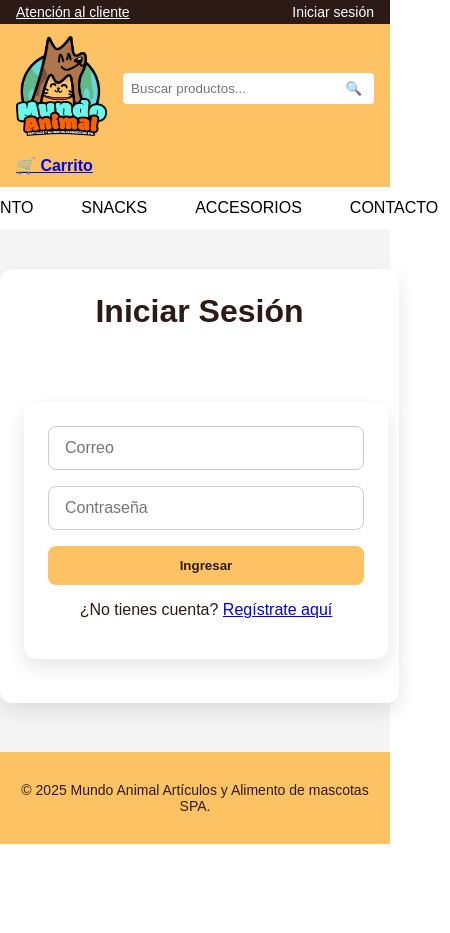
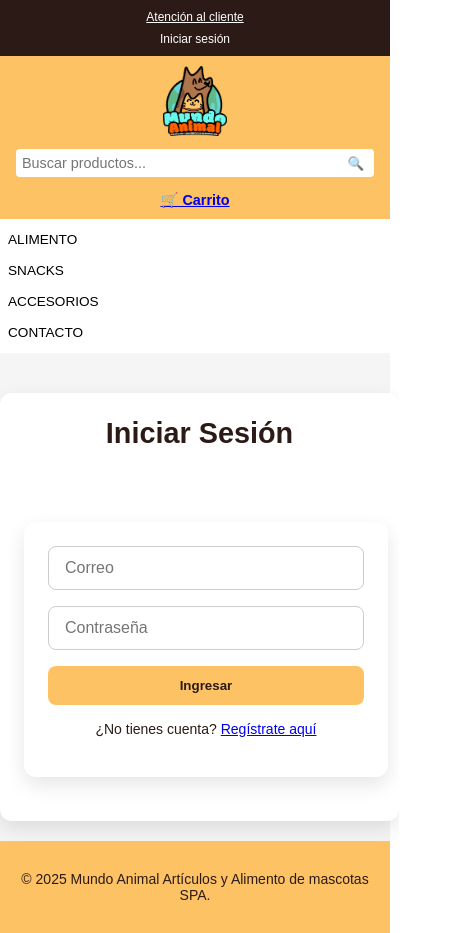
Before and after one commit to vxlentina3lisa/MundoAnimalWeb, a React (Vite) app in the folder mundoanimal/: page /login in a window 390 px wide. Shown: the whole page, 450 px wide, since content can reach past the window. Before the commit the page ends 844 px from the top, so only its background shows below. Built offline with nearby package versions, Linux system fonts and the light colour scheme; no server answers.

Commit message:
css proyecto

```diff
--- a/mundoanimal/src/App.css
+++ b/mundoanimal/src/App.css
@@ -10,7 +10,6 @@ html, body, #root {
   --amarillo: #fdc264;
   --cafe: #2c1a16;
 }
-
 
 .page-container, .inicio-container, .registro-container {
   display: flex;
@@ -85,6 +84,7 @@ form button:hover {
   display: flex;
   justify-content: space-between;
   padding: 4px 16px;
+  flex-wrap: wrap;
 }
 
 .link-white {
@@ -99,6 +99,7 @@ form button:hover {
   padding: 12px 16px;
   gap: 16px;
   flex-wrap: wrap;
+  justify-content: space-between;
 }
 
 .logo {
@@ -109,6 +110,7 @@ form button:hover {
   flex: 1;
   display: flex;
   gap: 0;
+  min-width: 150px;
 }
 
 .search-bar input {
@@ -138,6 +140,7 @@ form button:hover {
   gap: 24px;
   background: white;
   padding: 12px 0;
+  flex-wrap: wrap;
 }
 
 .main-nav a {
@@ -146,6 +149,7 @@ form button:hover {
   font-weight: 500;
   text-transform: uppercase;
   padding: 0 12px;
+  white-space: nowrap;
 }
 
 .seccion {
@@ -459,6 +463,10 @@ input[type="number"] {
   margin-left: 10px;
 }
 
+.btn-vaciar-carrito:first-child {
+    margin-left: 0;
+}
+
 .btn-vaciar-carrito {
   background-color: #ff9800;
   color: white;
@@ -478,29 +486,107 @@ input[type="number"] {
   background-color: #f7b347;
   transform: translateY(-1px);
 }
+
+
 @media (max-width: 768px) {
+  .top-bar {
+    flex-direction: column;
+    align-items: center;
+    padding: 8px 16px;
+    font-size: 13px;
+  }
+  .top-bar .link-white, .top-bar .btn-link {
+    margin: 4px 0;
+  }
+
+  .middle-bar {
+    flex-direction: column;
+    align-items: center;
+    gap: 10px;
+    padding: 10px 16px;
+  }
+  .logo {
+    height: 80px;
+  }
+  .search-bar {
+    width: 100%;
+    max-width: 400px;
+  }
+  .iconos {
+    width: 100%;
+    justify-content: center;
+    margin-top: 5px;
+  }
+  .main-nav {
+    flex-direction: column;
+    gap: 10px;
+    padding: 10px 0;
+  }
+  .main-nav a {
+    padding: 5px 12px;
+    font-size: 0.9rem;
+  }
+
+  .productos-grid {
+    grid-template-columns: repeat(auto-fit, minmax(150px, 1fr));
+    gap: 1rem;
+    padding: 1rem;
+  }
+  .card-producto {
+    padding: 0.8rem;
+  }
+  .producto-imagen {
+    height: 150px;
+  }
+  .producto-nombre {
+    font-size: 0.9rem;
+  }
+  .producto-precio {
+    font-size: 0.95rem;
+  }
+
+  .contenedor-principal {
+    padding: 20px 10px;
+  }
+  .tarjeta-producto {
+    flex-direction: column;
+    align-items: center;
+    text-align: center;
+    padding: 15px;
+  }
+  .imagen-producto {
+    max-width: 250px;
+    margin-bottom: 15px;
+  }
+  .info-producto {
+    gap: 10px;
+  }
+  .precio {
+    font-size: 20px;
+  }
+  .seccion-cantidad {
+    justify-content: center;
+  }
+
   .carrito-item {
     flex-direction: column;
     align-items: flex-start;
     text-align: left;
+    padding: 10px;
   }
-
   .carrito-item-imagen {
     margin-right: 0;
-        margin-bottom: 15px;
-        width: 100px;
-        height: 100px;
+    margin-bottom: 10px;
+    width: 80px;
+    height: 80px;
   }
-
   .carrito-item-info {
     width: 100%;
   }
-
   .carrito-item-cantidad {
     justify-content: space-between;
     width: 100%;
   }
-
   .btn-vaciar-carrito,
   .btn-finalizar-compra {
     width: 100%;
@@ -510,23 +596,104 @@ input[type="number"] {
 }
 
 @media (max-width: 480px) {
+  body {
+    font-size: 14px;
+  }
+  h2 {
+    font-size: 1.8rem;
+  }
+  .seccion {
+    padding: 1rem;
+  }
+  .logo {
+    height: 70px;
+  }
+  .search-bar input {
+    font-size: 0.9rem;
+    padding: 6px;
+  }
+  .btn-buscar {
+    padding: 6px 10px;
+  }
+  .iconos {
+    font-size: 0.9rem;
+    gap: 10px;
+  }
+  .main-nav a {
+    font-size: 0.85rem;
+    padding: 3px 8px;
+  }
+  .top-bar {
+    font-size: 12px;
+    padding: 6px 10px;
+  }
+
+  .productos-grid {
+    grid-template-columns: repeat(auto-fit, minmax(130px, 1fr));
+    gap: 0.8rem;
+  }
+  .producto-imagen {
+    height: 120px;
+  }
+  .producto-nombre {
+    font-size: 0.85rem;
+  }
+  .producto-precio {
+    font-size: 0.9rem;
+  }
+  .btn-comprar {
+    padding: 0.6rem 1rem;
+    font-size: 0.85rem;
+  }
+  .tarjeta-producto {
+    padding: 15px;
+    gap: 15px;
+  }
+  .imagen-producto {
+    max-width: 100%;
+    height: 200px;
+  }
+  .info-producto h2 {
+    font-size: 1.5rem;
+  }
+  .precio {
+    font-size: 18px;
+  }
+  input[type="number"] {
+    width: 50px;
+    padding: 5px;
+    font-size: 0.9rem;
+  }
+
   .carrito-titulo {
     font-size: 1.8rem;
   }
-
   .carrito-item {
-        padding: 10px;
+    padding: 8px;
   }
-
+  .carrito-item-imagen {
+    width: 70px;
+    height: 70px;
+  }
   .carrito-item-nombre {
     font-size: 1rem;
   }
-
   .carrito-item-precio {
     font-size: 0.9rem;
   }
-
   .input-cantidad {
-        width: 50px;
+    width: 45px;
+  }
+  .btn-eliminar-carrito {
+    padding: 6px 10px;
+    font-size: 0.85rem;
+  }
+  .carrito-total {
+    font-size: 1.3rem;
+  }
+  .btn-vaciar-carrito,
+  .btn-finalizar-compra {
+    padding: 10px 15px;
+    font-size: 0.9rem;
   }
 }
```
Lines whose indentation alone changed are shown as unchanged.
